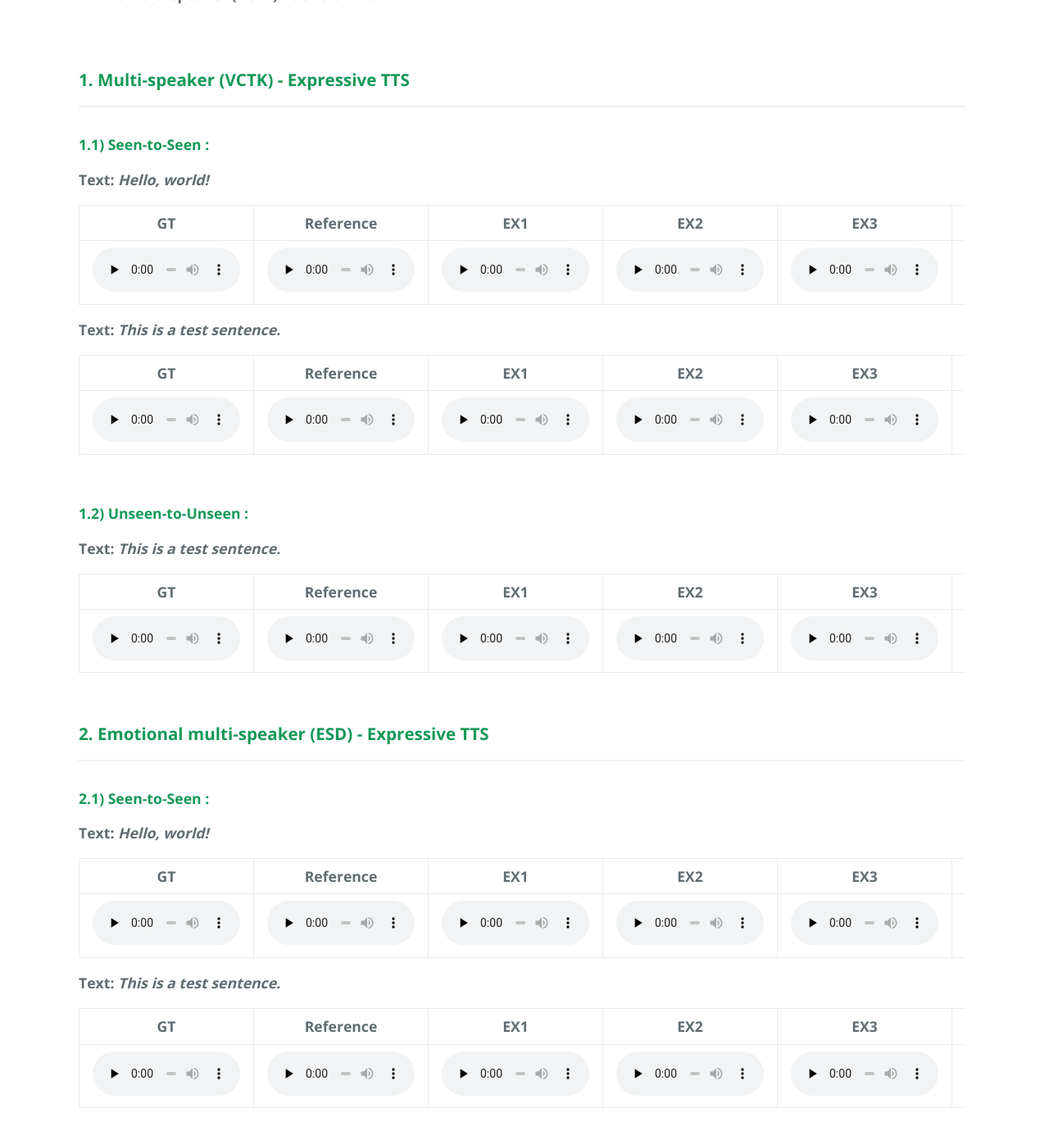
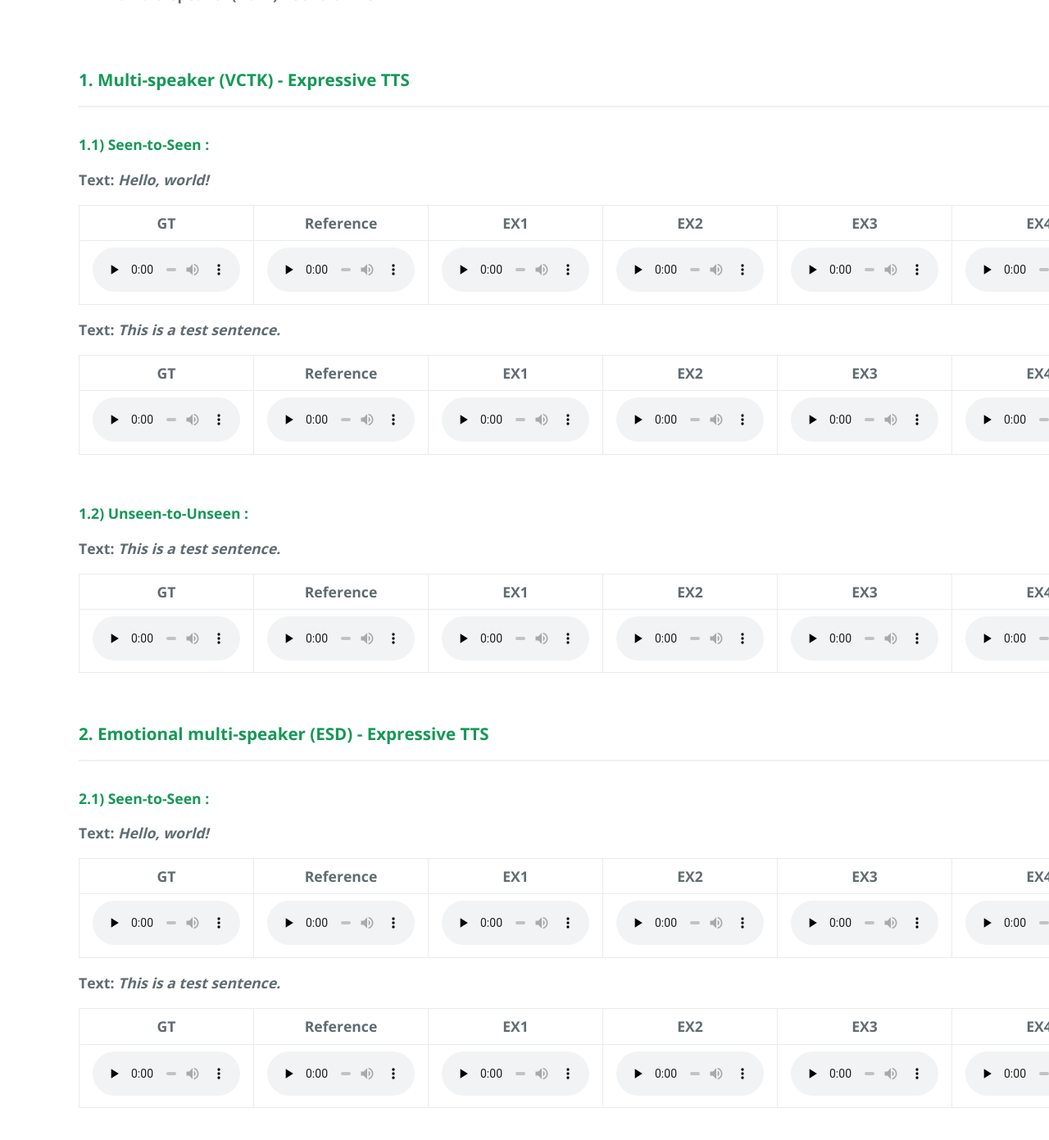
Before and after one commit to winddori2002/tts-demo.github.io, a Jekyll site: the page built from index.md, in a window 1280 px wide and 1400 px high, scrolled down 808 px. Shown: the top 1391 px of the window at 82% size. Built offline with Jekyll 4.4.1, drawn with Linux system fonts in a browser that asks for light colours.

Commit message:
Update home.html

```diff
--- a/_layouts/home.html
+++ b/_layouts/home.html
@@ -2,7 +2,7 @@
 layout: default
 ---
 
-<div align="left" style="width: 130%;">
+<div align="left" style="width: 180%;">
 
   <h2><strong>Abstract</h2>
   <body>
```
